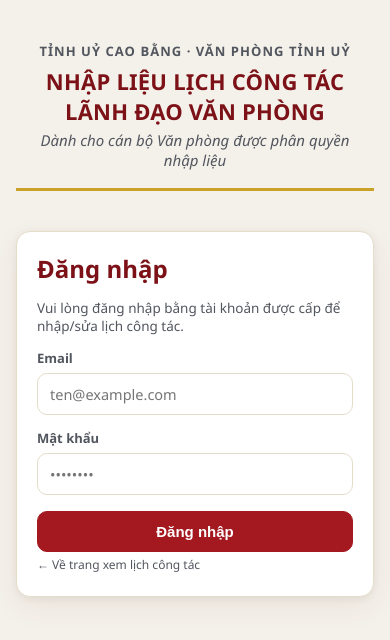
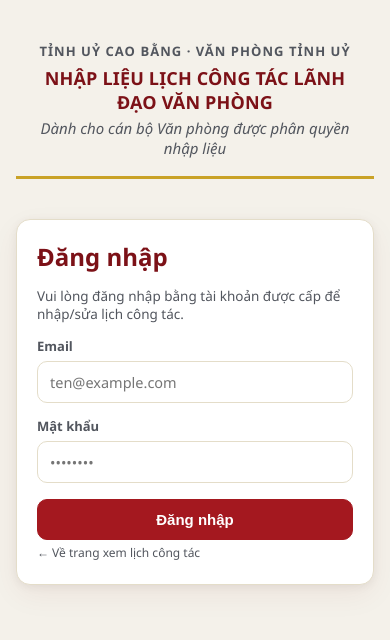
Before and after one commit to pxtungcb-vn/lich-cong-tac-ldvp, a plain HTML site: page admin.html in a window 390 px wide. Drawn offline with Linux system fonts and the light colour scheme; no server answers.

Commit message:
Add responsive font size to masthead in narrow pages
Add responsive font size for masthead heading in narrow pages.

```diff
--- a/admin.css
+++ b/admin.css
@@ -1,5 +1,9 @@
 .page.narrow {
   max-width: 820px;
+}
+
+.page.narrow .masthead h1 {
+  font-size: clamp(18px, 3.1vw, 24px);
 }
 
 .card {
```
